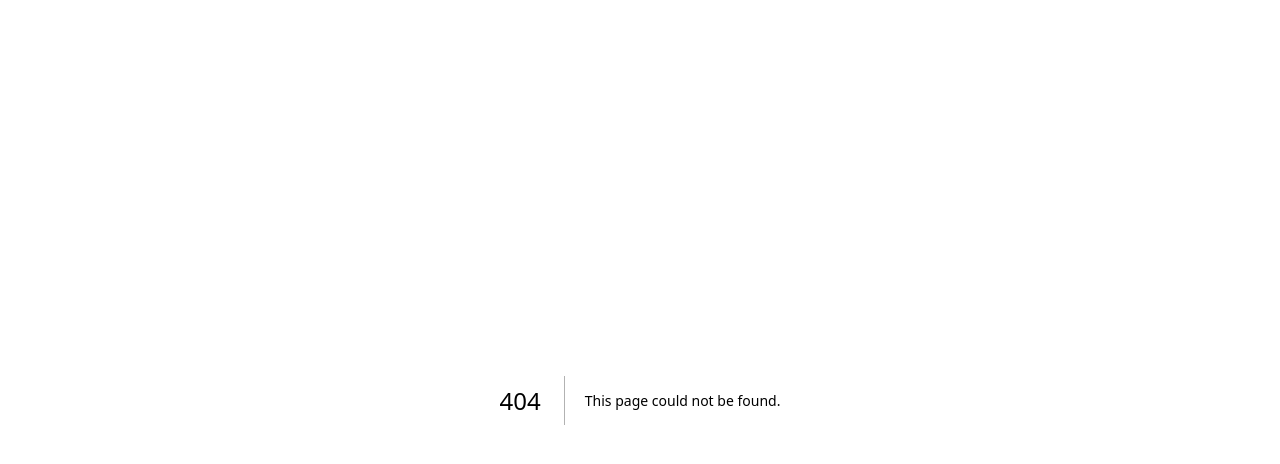
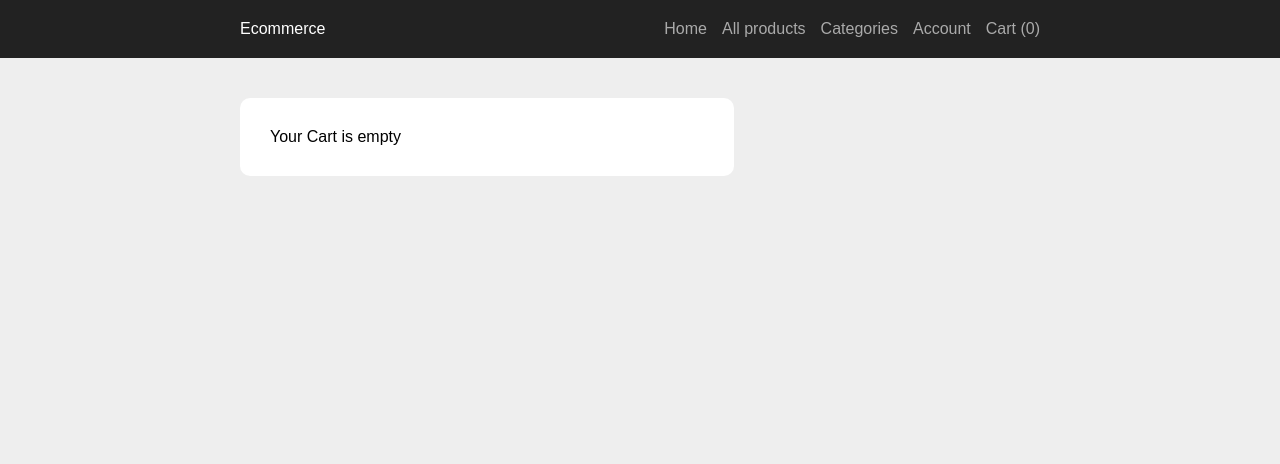
Before and after one commit to NguyenQuangNhatSidSid/Ecommerce-ClientSide, a Next.js app: page /cart in a window 1280 px wide. Before the commit this address had no page. Shown: the top 464 px of the page. Built offline with nearby package versions, Linux system fonts and the light colour scheme.

Commit message:
add CartContext Component, cart page, product count on cart

```diff
--- a/components/Button.js
+++ b/components/Button.js
@@ -17,6 +17,13 @@ export const ButtonStyle = css`
     margin-right: 5px;
   }
   ${(props) =>
+    props.block &&
+    css`
+      display: block;
+      width: 100%;
+    `}
+
+  ${(props) =>
     props.white &&
     !props.outline &&
     css`
@@ -31,6 +38,24 @@ export const ButtonStyle = css`
       color: #fff;
       border: 1px solid #fff;
     `}
+
+    ${(props) =>
+    props.black &&
+    !props.outline &&
+    css`
+      background-color: #000;
+      color: #fff;
+    `}
+    ${(props) =>
+    props.black &&
+    props.outline &&
+    css`
+      background-color: transparent;
+      color: #000;
+      border: 1px solid #000;
+    `}
+
+
   ${(props) =>
     !props.outline &&
     props.primary &&
--- /dev/null
+++ b/components/CartContext.js
@@ -0,0 +1,31 @@
+const { createContext, useState, useEffect } = require("react");
+
+export const CartContext = createContext({});
+
+export function CartContextProvider({ children }) {
+  const ls = typeof window !== "undefined" ? window.localStorage : null;
+  const [cartProducts, setCartProducts] = useState([]);
+
+  useEffect(() => {
+    if (cartProducts?.length > 0 && ls) {
+      ls?.setItem("cart", JSON.stringify(cartProducts));
+    }
+  }, [cartProducts, ls]);
+
+  useEffect(() => {
+    if (ls) {
+      const storedCart = ls.getItem("cart");
+      if (storedCart) {
+        setCartProducts(JSON.parse(storedCart));
+      }
+    }
+  }, [ls]);
+  function addProduct(productId) {
+    setCartProducts((prev) => [...prev, productId]);
+  }
+  return (
+    <CartContext.Provider value={{ cartProducts, setCartProducts, addProduct }}>
+      {children}
+    </CartContext.Provider>
+  );
+}
--- a/components/Header.js
+++ b/components/Header.js
@@ -1,6 +1,8 @@
 import Link from "next/link";
 import styled from "styled-components";
 import Center from "./Center";
+import { useContext } from "react";
+import { CartContext } from "./CartContext";
 
 const StyleHeader = styled.header`
   background-color: #222;
@@ -23,6 +25,8 @@ const StyledNav = styled.nav`
   gap: 15px;
 `;
 export default function Header() {
+  const { cartProducts } = useContext(CartContext);
+
   return (
     <StyleHeader>
       <Center>
@@ -33,7 +37,7 @@ export default function Header() {
             <NavLink href={"/products"}>All products</NavLink>
             <NavLink href={"/categories"}>Categories</NavLink>
             <NavLink href={"/account"}>Account</NavLink>
-            <NavLink href={"/cart"}>Cart (0)</NavLink>
+            <NavLink href={"/cart"}>Cart ({cartProducts.length})</NavLink>
           </StyledNav>
         </Wrapper>
       </Center>
--- a/components/ProductBox.js
+++ b/components/ProductBox.js
@@ -2,6 +2,8 @@ import styled from "styled-components";
 import Button from "./Button";
 import CartIcon from "./icons/CartIcon";
 import Link from "next/link";
+import { useContext } from "react";
+import { CartContext } from "./CartContext";
 
 const ProductWrapper = styled.div``;
 
@@ -44,6 +46,8 @@ const Price = styled.div`
 `;
 
 export default function ProductBox({ _id, title, description, price, images }) {
+  const { addProduct } = useContext(CartContext);
+
   const url = "/product" + _id;
   return (
     <ProductWrapper>
@@ -56,7 +60,7 @@ export default function ProductBox({ _id, title, description, price, images }) {
         <Title href={url}>{title}</Title>
         <PriceRow>
           <Price>${price} </Price>
-          <Button primary outline>
+          <Button onClick={() => addProduct(_id)} primary outline>
             Add to cart
           </Button>
         </PriceRow>
--- a/pages/_app.js
+++ b/pages/_app.js
@@ -1,3 +1,4 @@
+import { CartContextProvider } from "@/components/CartContext";
 import { createGlobalStyle } from "styled-components";
 
 const GlobalStyles = createGlobalStyle`
@@ -13,7 +14,9 @@ export default function App({ Component, pageProps }) {
   return (
     <>
       <GlobalStyles />
-      <Component {...pageProps} />
+      <CartContextProvider>
+        <Component {...pageProps} />
+      </CartContextProvider>
     </>
   );
 }
--- /dev/null
+++ b/pages/api/cart.js
@@ -0,0 +1,7 @@
+import mongooseConnect from "@/lib/mongoose";
+import mongoose from "mongoose";
+
+export default async function handle(req, res) {
+  await mongooseConnect();
+  const ids = req.body.ids;
+}
--- /dev/null
+++ b/pages/cart.js
@@ -0,0 +1,59 @@
+import Button from "@/components/Button";
+import { CartContext } from "@/components/CartContext";
+import Center from "@/components/Center";
+import Header from "@/components/Header";
+import { useContext, useEffect, useState } from "react";
+import styled from "styled-components";
+
+const ColumnsWrapper = styled.div`
+  display: grid;
+  grid-template-columns: 1.3fr 0.7fr;
+  gap: 40px;
+  margin-top: 40px;
+`;
+const Box = styled.div`
+  background-color: #fff;
+  border-radius: 10px;
+  padding: 30px;
+`;
+
+export default function CartPage() {
+  const { cartProducts } = useContext(CartContext);
+  const [products, setProducts] = useState();
+  useEffect(() => {
+    if (cartProducts.length > 0) {
+      setProducts();
+    }
+  }, [cartProducts]);
+
+  return (
+    <>
+      <Header />
+      <Center>
+        <ColumnsWrapper>
+          <Box>
+            {!cartProducts.length && <div>Your Cart is empty</div>}
+            {cartProducts?.length > 0 && (
+              <>
+                <h2>CArty</h2>
+                {cartProducts.map((productId) => (
+                  <div key={productId}>{productId}</div>
+                ))}
+              </>
+            )}
+          </Box>
+          {!!cartProducts?.length && (
+            <Box>
+              <h2>Information order</h2>
+              <input type="text" placeholder="Address" />
+              <input type="text" placeholder="Address2" />
+              <Button black block>
+                Continue payment
+              </Button>
+            </Box>
+          )}
+        </ColumnsWrapper>
+      </Center>
+    </>
+  );
+}
--- a/pages/index.js
+++ b/pages/index.js
@@ -5,7 +5,6 @@ import mongooseConnect from "@/lib/mongoose";
 import { Product } from "@/models/Product";
 
 export default function HomePage({ featuredProduct, newProducts }) {
-  console.log({ newProducts });
   return (
     <div>
       <Header></Header>
```
Also changed, not shown: components/Featured.js (+8 -1 lines).
